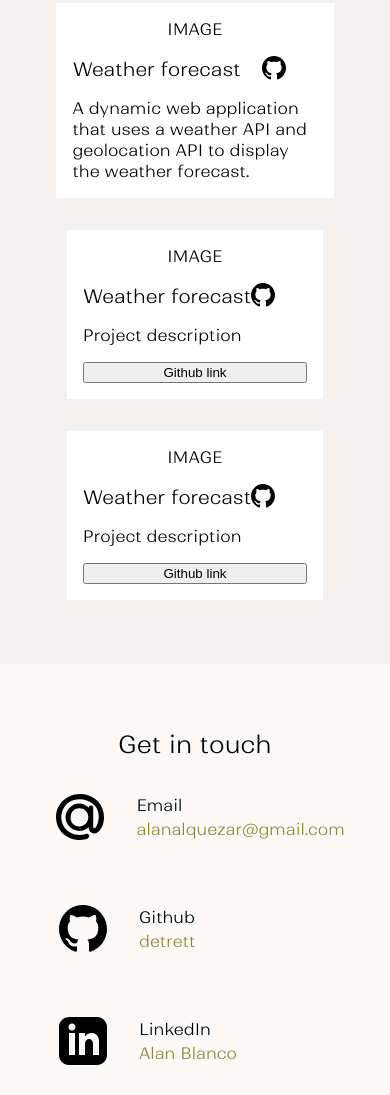
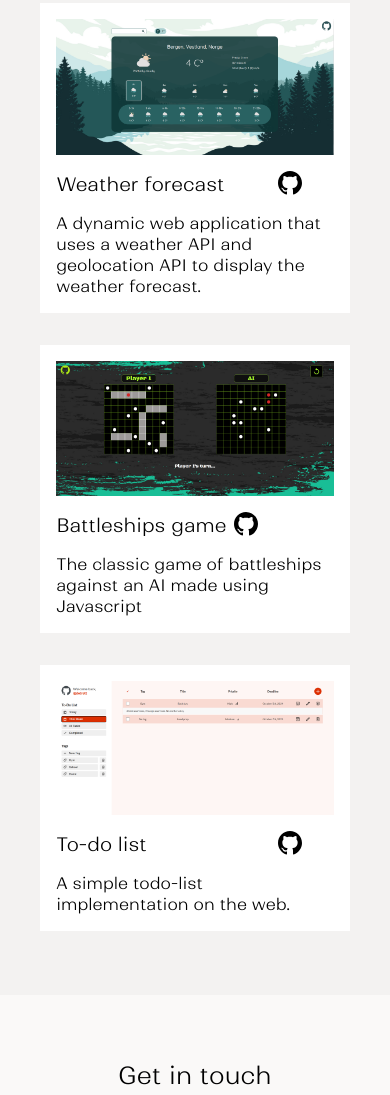
Before and after one commit to detrett/portfolio, a website built with webpack: page src/template.html in a window 390 px wide. Shown: the part 1633-2728 px from the top of the page. Built offline with nearby package versions, Linux system fonts and the light colour scheme; files whose address does not match are found by name.

Commit message:
feat: add projects

```diff
--- a/src/styles.css
+++ b/src/styles.css
@@ -484,6 +484,10 @@ main section {
 }
 
 /*** About ***/
+.about-section:hover .title {
+  font-weight: bold;
+}
+
 .about-container {
   display: flex;
   flex-direction: column;
@@ -510,12 +514,16 @@ main section {
 .projects-section {
   background-color: var(--neutral-lighter);
 }
+.projects-section:hover .title {
+  font-weight: bold;
+}
 
 .projects-container {
+  margin: 0 auto;
   color: var(--black);
   display: grid;
   gap: 2rem;
-  grid-template-columns: repeat(auto-fill, minmax(45%, 1fr));
+  grid-template-columns: repeat(auto-fill, minmax(600px, 1fr));
 }
 
 .project-card {
@@ -524,7 +532,7 @@ main section {
   gap: 1rem;
   margin: 0 auto;
   padding: 1rem;
-  max-width: 400px;
+  width: 600px;
   background-color: var(--white);
 }
 
@@ -538,11 +546,11 @@ main section {
   gap: 0.5rem;
 }
 
-/* .weather-project {
-  background-image: url();
-} */
+/*** Contact ***/
+.contact-section:hover .title {
+  font-weight: bold;
+}
 
-/*** Contact ***/
 .contact-container {
   display: flex;
   gap: 4rem;
@@ -563,6 +571,7 @@ main section {
   align-items: center;
 }
 .contact-info a {
+  width: fit-content;
   color: var(--theme-darker);
 }
 
@@ -588,7 +597,6 @@ footer {
   .header-container,
   .hero-container,
   .about-container,
-  .projects-container,
   .contact-container {
     width: 85%;
     margin: 0 auto;
@@ -684,6 +692,15 @@ footer {
     align-items: center;
   }
 
+  /*** Projects ***/
+  .projects-container {
+    width: 95%;
+    grid-template-columns: 1fr;
+  }
+  .project-card {
+    width: 100%;
+  }
+
   /*** Contact ***/
   /* .contact-subcontainer {
     flex-direction: column;
--- a/src/template.html
+++ b/src/template.html
@@ -9,15 +9,23 @@
     <header class="header">
       <div class="header-container">
         <nav class="nav-menu">
-          <button aria-label="Toggle navigation menu" class="nav-toggle dropdown-action" aria-expanded="false">
+          <button
+            aria-label="Toggle navigation menu"
+            class="nav-toggle dropdown-action"
+            aria-expanded="false"
+          >
             <span class="hamburger icon"></span>
           </button>
           <ul class="nav-list">
             <li class="nav-list-item">
               <a href="#about" aria-current="page" tabindex="0">About</a>
             </li>
-            <li class="nav-list-item"><a href="#projects" tabindex="0">Projects</a></li>
-            <li class="nav-list-item"><a href="#contact" tabindex="0">Contact</a></li>
+            <li class="nav-list-item">
+              <a href="#projects" tabindex="0">Projects</a>
+            </li>
+            <li class="nav-list-item">
+              <a href="#contact" tabindex="0">Contact</a>
+            </li>
           </ul>
         </nav>
         <ul class="btn-list">
@@ -89,8 +97,9 @@
       <section id="projects" class="projects-section" tabindex="0">
         <h2 class="title">Projects</h2>
         <div class="projects-container">
+
           <div class="project-card">
-            <div class="image weather-project">IMAGE</div>
+            <img src="images/weather-app.png" alt="" />
             <div class="project-title">
               <h3>Weather forecast</h3>
               <div class="project-links">
@@ -98,31 +107,34 @@
                 <a href=""><span class="icon external-link"></span></a>
               </div>
             </div>
-            <p>A dynamic web application that uses a weather API and geolocation API to display the weather forecast.</p>
+            <p>
+              A dynamic web application that uses a weather API and geolocation
+              API to display the weather forecast.
+            </p>
           </div>
 
           <div class="project-card">
-            <div class="image project-image">IMAGE</div>
+            <img src="images/battleships.png" alt="" />
             <div class="project-title">
-              <h3>Weather forecast</h3>
+              <div class="project-links">
+                <h3>Battleships game</h3>
+                <a href=""><span class="icon github-small"></span></a>
+                <a href=""><span class="icon external-link"></span></a>
+              </div>
+            </div>
+            <p>The classic game of battleships against an AI made using Javascript</p>
+          </div>
+
+          <div class="project-card">
+            <img src="images/todo-list.png" alt="" />
+            <div class="project-title">
+              <h3>To-do list</h3>
               <div class="project-links">
                 <a href=""><span class="icon github-small"></span></a>
                 <a href=""><span class="icon external-link"></span></a>
-              </div>            </div>
-            <p>Project description</p>
-            <button>Github link</button>
-          </div>
-
-          <div class="project-card">
-            <div class="image project-image">IMAGE</div>
-            <div class="project-title">
-              <h3>Weather forecast</h3>
-              <div class="project-links">
-                <a href=""><span class="icon github-small"></span></a>
-                <a href=""><span class="icon external-link"></span></a>
-              </div>            </div>
-            <p>Project description</p>
-            <button>Github link</button>
+              </div>
+            </div>
+            <p>A simple todo-list implementation on the web.</p>
           </div>
         </div>
       </section>
```
Also changed, not shown: src/images/battleships.png (added), src/images/todo-list.png (added), src/images/weather-app.png (added).
